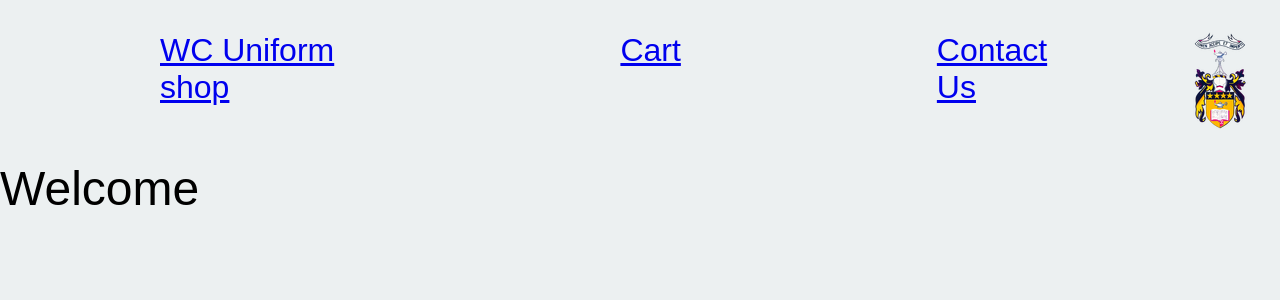
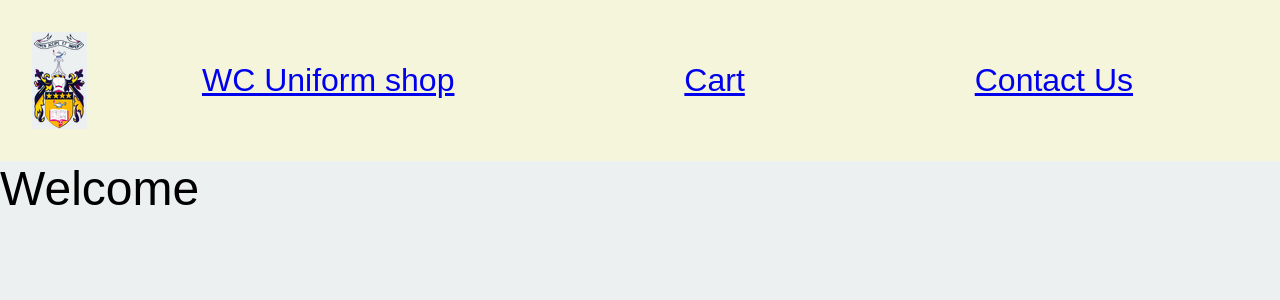
Before and after one commit to Aditoi2012/UniformWebApplication, a Flask app: page / in a window 1280 px wide. Shown: the top 300 px of the page. Run offline with Flask 2, Linux system fonts and the light colour scheme.

Commit message:
Recent project

```diff
--- a/static/css/mystyles.css
+++ b/static/css/mystyles.css
@@ -11,19 +11,26 @@ body{
 }
 
 .navbar-links{
-    display: inline;
     display: flex;
     padding: 2em 2em;
     margin-top: 0;
 }
 
 .navbar-links a {
-    padding: 0 8rem;
+    margin: auto auto;
+    /*padding: 2rem 4rem;*/
     font-size: 2rem;
     text-color: black;
+    background-color: beige;
 }
 
-.navbar-links img {
+.navbar-links{
+    background-color: beige;
+}
+
+.navbar-links img{
+    margin: 0;
+    padding: 0em 0em ;
 
 }
 
--- a/templates/nav.html
+++ b/templates/nav.html
@@ -1,6 +1,6 @@
 <div class = "navbar-links">
+    <img src = 'static/images/logo3.0.png'>
     <a href="/">WC Uniform shop</a>
     <a href="/cart">Cart</a>
     <a href="/contact">Contact Us</a>
-    <img src = 'static/images/logo3.0.png'>
 </div>
```
